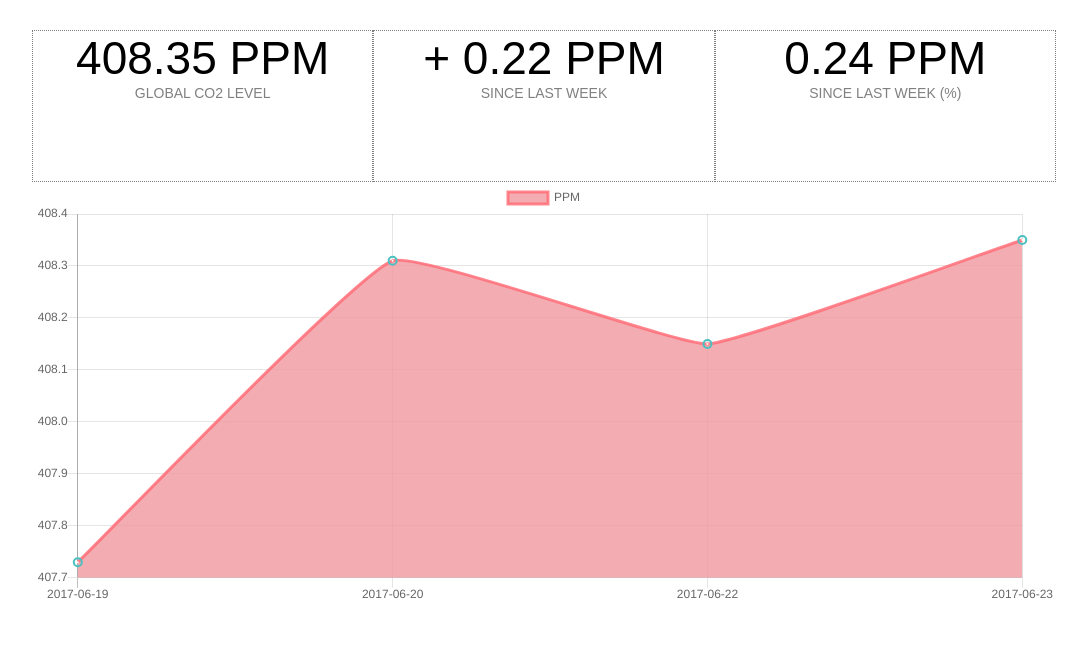
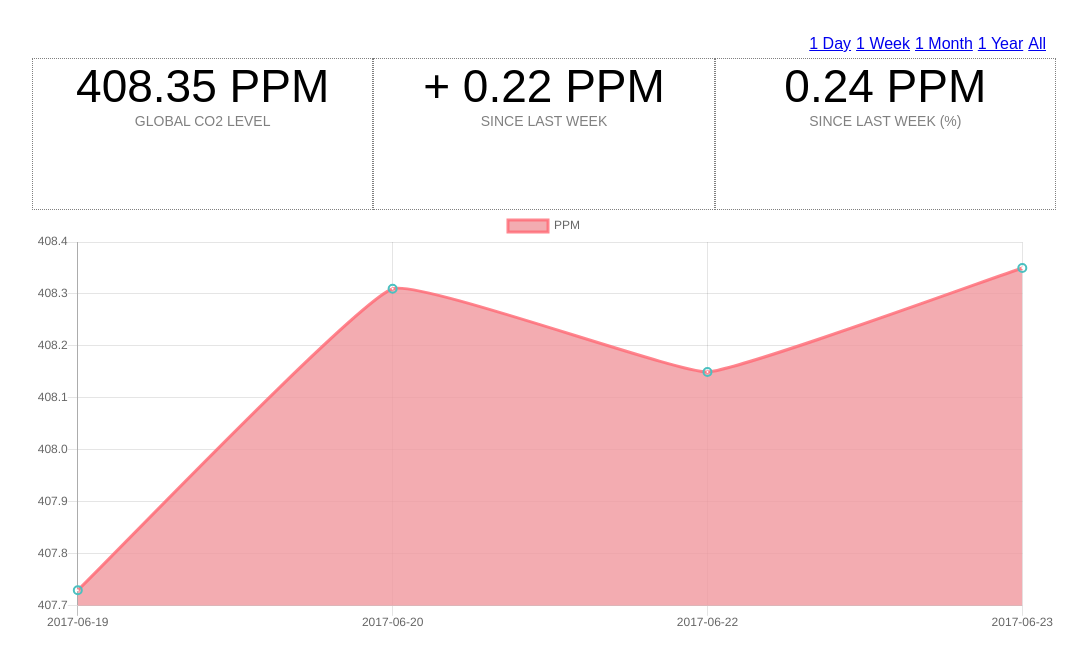
Before and after one commit to giving-a-fuck-about-climate-change/carbon-inferno, a React (Create React App) app: page / in a window 1280 px wide. Shown: the top 666 px of the page, without its empty margins (96-1183 px from the left). Built offline with nearby package versions, Linux system fonts and the light colour scheme.

Commit message:
Add a first stab at the time choice header.

```diff
--- a/src/App.css
+++ b/src/App.css
@@ -1,3 +1,19 @@
+.time-choice-header{
+  margin-left: auto;
+  margin-right: 5px;
+}
+
+.time-choice-header ul{
+  margin: 5px;
+  padding: 0;
+}
+
+.time-choice-header ul li{
+  list-style: none;
+  display: inline;
+  margin-left: 5px;
+}
+
 .App {
   text-align: center;
   width: 80%;
--- a/src/App.js
+++ b/src/App.js
@@ -15,6 +15,21 @@ const diffPercentSubHeader = 'SINCE LAST WEEK (%)';
         <div className="stat-info"> {statInfo} </div>
         <div className="sub-header"> {subHeader} </div>
       </div>
+    </div>
+  );
+ };
+
+
+ const TimeChoiceHeader = () => {
+  return (
+    <div className="time-choice-header">
+      <ul>
+        <li><a href="#TODO">1 Day</a></li>
+        <li><a href="#TODO">1 Week</a></li>
+        <li><a href="#TODO">1 Month</a></li>
+        <li><a href="#TODO">1 Year</a></li>
+        <li><a href="#TODO">All</a></li>
+      </ul>
     </div>
   );
  };
@@ -87,6 +102,9 @@ class App extends Component {
     return (
       <div className="App">
        <div className="flex-grid">
+         <TimeChoiceHeader/>
+       </div>
+       <div className="flex-grid">
          <InfoColDiv statInfo={todaysPpm} subHeader={globalSubHeader}/>
          <InfoColDiv statInfo={ppmDiff} subHeader={diffPPMSubHeader}/>
          <InfoColDiv statInfo={ppmPercentDiff} subHeader={diffPercentSubHeader}/>
```
